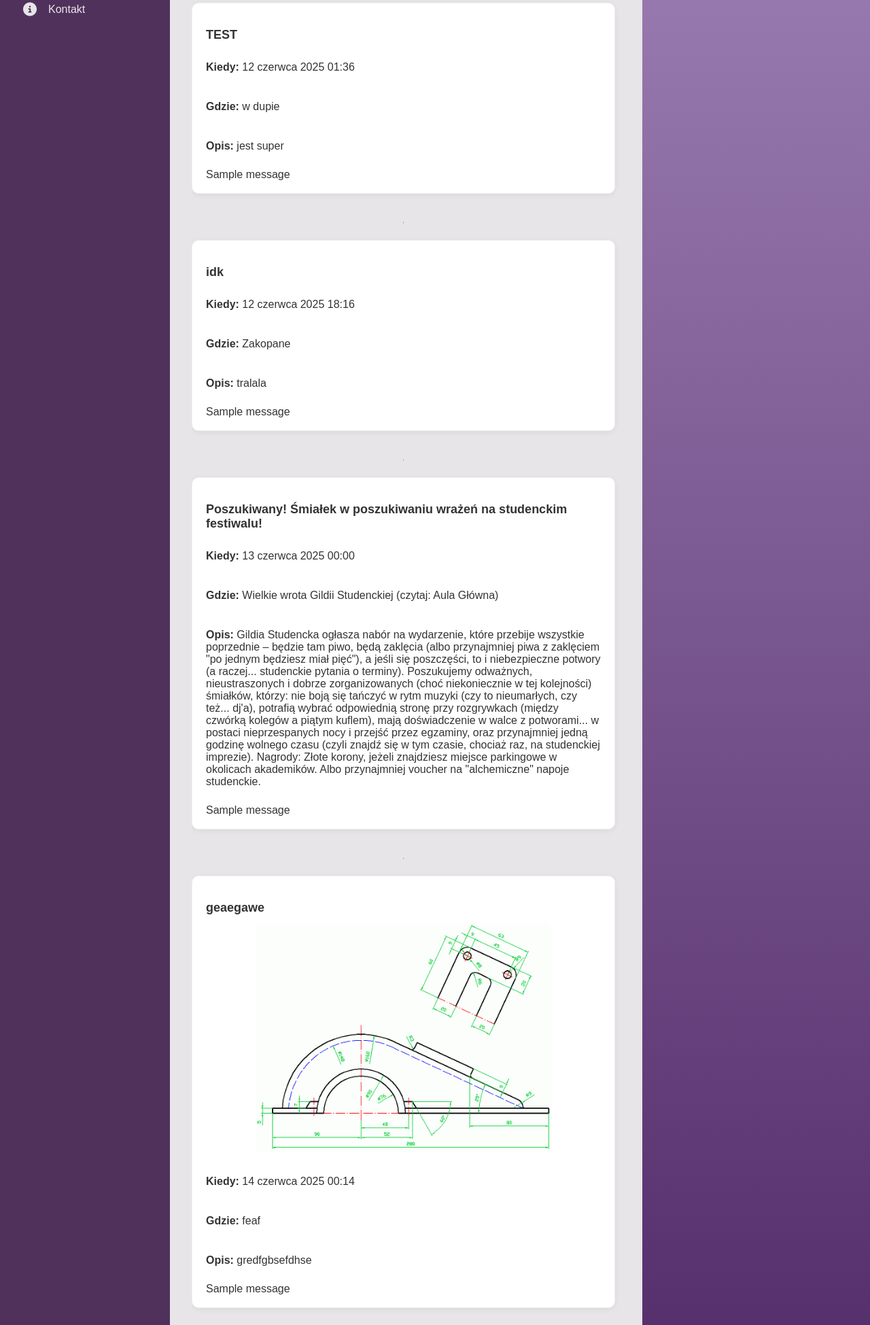
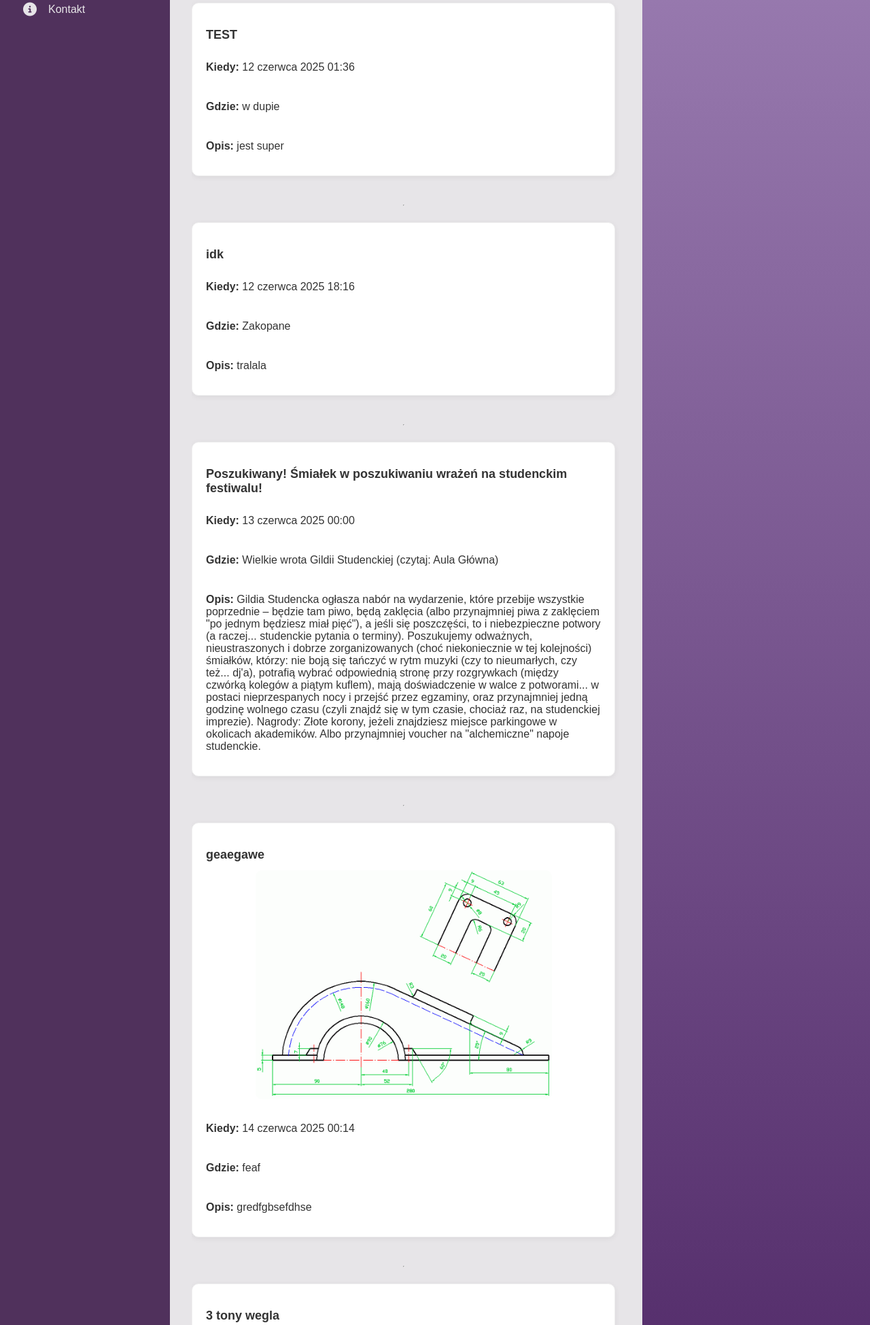
Before and after one commit to maciej3j/zobacz.to, a Django app: page /events/ in a window 1280 px wide. Shown: the part 318-2267 px from the top of the page at 68% size. Run offline with Django 5.2, Linux system fonts and the light colour scheme; data comes from the database, SQL or seed files in the repository; both versions use the stored data as it was after the commit; tables that the repository leaves empty hold one stand-in row (values such as "Sample post"); one stand-in notice (Sample message) is shown.

Commit message:
naprawiony button zrezygnuj i usunięte django message przy zapisaniu sie/rezygnacji z wydarzenia

```diff
--- a/events/views.py
+++ b/events/views.py
@@ -136,7 +136,7 @@ def unenroll_from_event(request, event_id):
         messages.success(request, "Zrezygnowano z udziału w wydarzeniu.")
     else:
         messages.info(request, "Nie jesteś zapisany na to wydarzenie.")
-    return redirect('event_detail', event_id=event.id)
+    return redirect('events_list')
 
 @login_required
 def event_detail(request, event_id):
--- a/templates/events/events_list.html
+++ b/templates/events/events_list.html
@@ -82,13 +82,7 @@
                     {% endif %}
                   {% endif %}
                 {% endif %}
-                {% if messages %}
-                  <div class="messages">
-                    {% for message in messages %}
-                      <div class="message {{ message.tags }}">{{ message }}</div>
-                    {% endfor %}
-                  </div>
-                {% endif %}
+
               </li>
               <hr>
             {% empty %}
```
Also changed, not shown: db.sqlite3.
